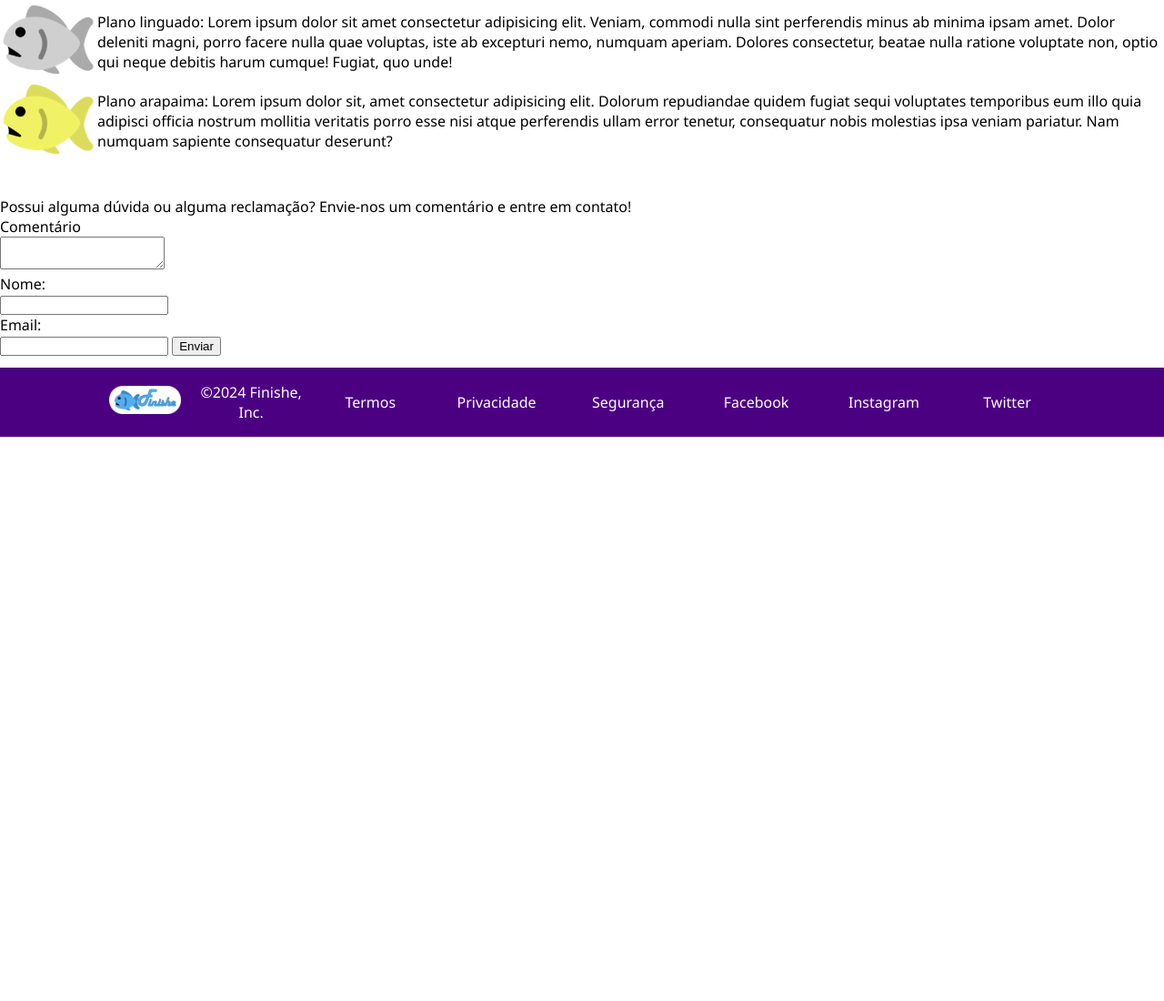
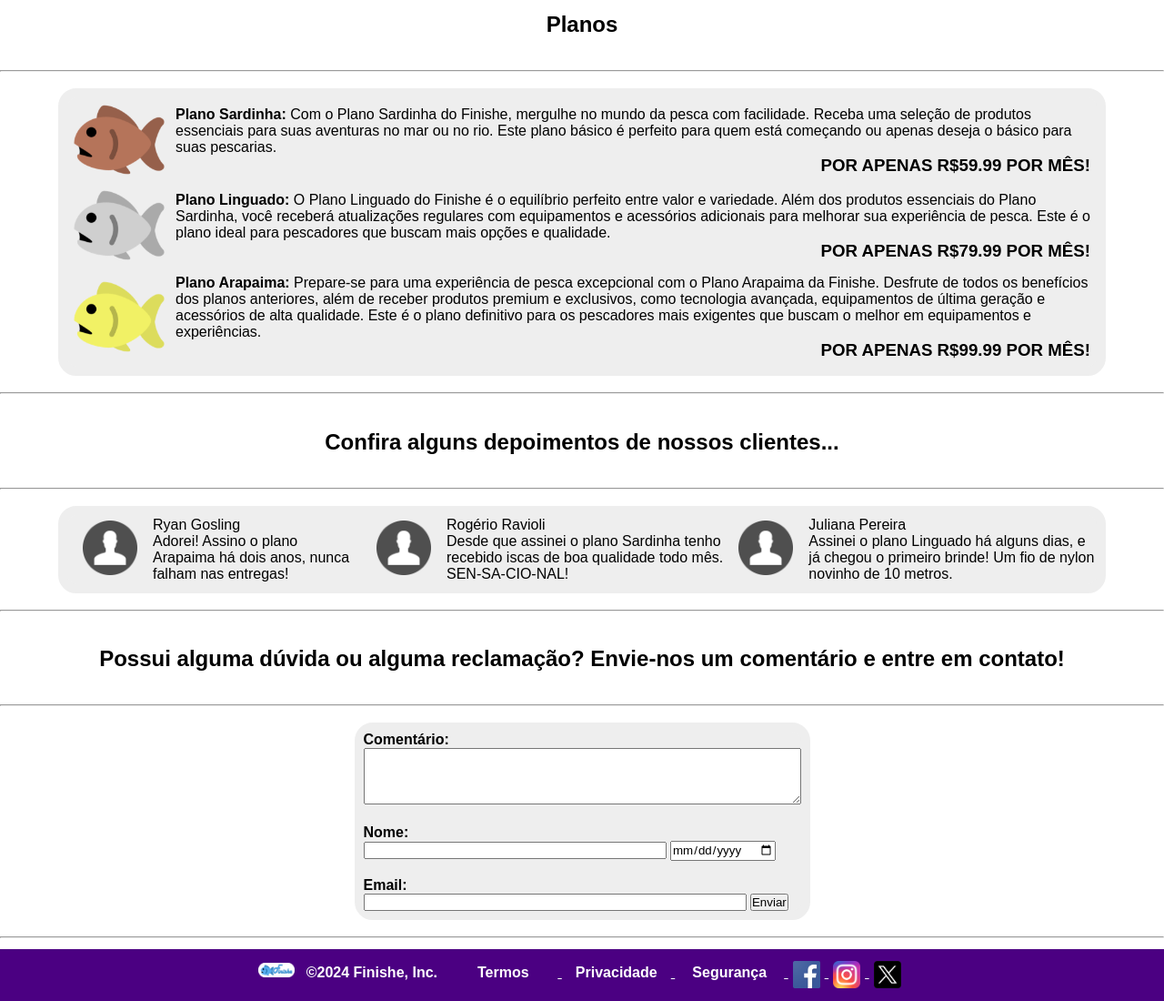
Before and after one commit to littlerichard01/landingpage, a plain HTML site: page index.html in a window 1280 px wide. Shown: the part 691-1791 px from the top of the page at 91% size. Before the commit the page ends 1171 px from the top, so only its background shows below. Drawn offline with Linux system fonts and the light colour scheme.

Commit message:
feat(depoimentos) & style
[feat] adicionado três depoimentos
[style] melhorado a interface da landing page

```diff
--- a/index.html
+++ b/index.html
@@ -9,11 +9,9 @@
     <style>
         @import url(style.css);
     </style>
-
 </head>
 
 <body>
-
     <header>
 
         <img src="img/logo.png" alt="Logo Finishe" width="20%">
@@ -35,160 +33,240 @@
                 Catálogo
             </div>
         </a>
-
-        </table>
-
-        <!-- planos, conheça a finishe, catálogo-->
     </header>
 
     <main>
+        <section id="generico">
+
+            <center>
+                <h1>Benefícios populares...</h1>
+
+                <br><br>
+                <hr><br>
+
+                <div id="produtos">
+                    <h4>Benefício semestral do plano Linguado</h4>
+                    <br>
+                    <img src="/img/chapeu.jpg" alt="Chapéu de pesca" width="300px">
+                    <br><br>
+                    CHAPÉU DE PESCADOR FINISHE
+                </div>
+
+                <div id="produtos">
+                    <h4>Benefício anual do plano Sardinha</h4>
+                    <br>
+                    <img src="/img/isca.jpg" alt="Isca de pesca" width="300px">
+                    <br><br>
+                    ISCA DE PESCA PROFISSIONAL
+                </div>
+
+                <div id="produtos">
+                    <h4>Benefício semestral do plano Arapaima</h4>
+                    <br>
+                    <img src="/img/vara.jpg" alt="Vara de pesca" width="300px">
+                    <br><br>
+                    VARA DE PESCA DE FIBRA DE CARBONO
+                </div>
+            </center>
+        </section>
+
+        <br>
+        <hr>
 
         <section id="generico">
 
-            <div id="produtos">
-                <img src="/img/chapeu.jpg" alt="Chapéu de pesca" width="300px">
-                <br>
-                benéficio semestral do plano Linguado
-            </div>
-
-            <div id="produtos">
-                <img src="/img/isca.jpg" alt="Isca de pesca" width="300px">
-                <br>
-                benéficio anual do plano Sardinha
-            </div>
-
-            <div id="produtos">
-                <img src="/img/vara.jpg" alt="Vara de pesca" width="300px">
-                <br>
-                benéficio semestral do plano Arapaima
-            </div>
-
-            <!-- alguns benefícios (produtos) -->
-        </section>
-
-        <section id="generico">
-
+            <center>
                 <h1>Planos</h1>
 
-            <table>
+                <br><br>
+                <hr><br>
+
+                <table id="planos">
                     <tr>
-                    <td>
+                        <td id="planostd">
                             <img src="/img/sardinha.png" alt="Emblema Sardinha" width="100px">
                         </td>
-                    <td>
-                        Plano sardinha: Lorem ipsum dolor sit amet, consectetur adipisicing elit. Ex ea repudiandae
-                        accusantium suscipit odio, natus nisi sapiente fuga aliquid odit exercitationem officia nihil
-                        molestias, quibusdam reiciendis neque! Reprehenderit exercitationem blanditiis omnis. Pariatur,
-                        aut
-                        ipsum, doloribus asperiores sunt vero eum ducimus mollitia rerum ratione dolore veniam.
+                        <td id="planostd">
+                            <p><b>Plano Sardinha:</b> Com o Plano Sardinha do Finishe, mergulhe no mundo da pesca com
+                                facilidade. Receba uma seleção de produtos essenciais para suas aventuras no mar ou no
+                                rio.
+                                Este plano básico é perfeito para quem está começando ou apenas deseja o básico para
+                                suas
+                                pescarias.
+                            </p>
+                            <h3>POR APENAS R$59.99 POR MÊS!</h3>
                         </td>
                     </tr>
 
                     <tr>
-                    <td>
+                        <td id="planostd">
                             <img src="/img/linguado.png" alt="Emblema Linguado" width="100px">
                         </td>
-                    <td>
-                        Plano linguado: Lorem ipsum dolor sit amet consectetur adipisicing elit. Veniam, commodi nulla
-                        sint
-                        perferendis minus ab minima ipsam amet. Dolor deleniti magni, porro facere nulla quae voluptas,
-                        iste
-                        ab excepturi nemo, numquam aperiam. Dolores consectetur, beatae nulla ratione voluptate non,
-                        optio
-                        qui neque debitis harum cumque! Fugiat, quo unde!
-
+                        <td id="planostd">
+                            <p><b>Plano Linguado:</b> O Plano Linguado do Finishe é o equilíbrio perfeito entre valor e
+                                variedade. Além dos produtos essenciais do Plano Sardinha, você receberá atualizações
+                                regulares com equipamentos e acessórios adicionais para melhorar sua experiência de
+                                pesca.
+                                Este é o plano ideal para pescadores que buscam mais opções e qualidade.
+                            </p>
+                            <h3>POR APENAS R$79.99 POR MÊS!</h3>
                         </td>
                     </tr>
 
                     <tr>
-                    <td>
+                        <td id="planostd">
                             <img src="/img/arapaima.png" alt="Emblema Arapaima" width="100px">
                         </td>
-                    <td>
-                        Plano arapaima: Lorem ipsum dolor sit, amet consectetur adipisicing elit. Dolorum repudiandae
-                        quidem
-                        fugiat sequi voluptates temporibus eum illo quia adipisci officia nostrum mollitia veritatis
-                        porro
-                        esse nisi atque perferendis ullam error tenetur, consequatur nobis molestias ipsa veniam
-                        pariatur.
-                        Nam numquam sapiente consequatur deserunt?
-
+                        <td id="planostd">
+                            <p><b>Plano Arapaima:</b> Prepare-se para uma experiência de pesca excepcional com o Plano
+                                Arapaima da Finishe. Desfrute de todos os benefícios dos planos anteriores, além de
+                                receber
+                                produtos premium e exclusivos, como tecnologia avançada, equipamentos de última geração
+                                e
+                                acessórios de alta qualidade. Este é o plano definitivo para os pescadores mais
+                                exigentes
+                                que buscam o melhor em equipamentos e experiências.
+                            </p>
+                            <h3>POR APENAS R$99.99 POR MÊS!</h3>
                         </td>
                     </tr>
                 </table>
-
-            <!-- apresentação dos planos -->
+            </center>
         </section>
 
+        <br>
+        <hr>
+
         <section id="generico">
-            Possui alguma dúvida ou alguma reclamação? Envie-nos um comentário e entre em contato!
+
+            <center>
+                <h1>Confira alguns depoimentos de nossos clientes...</h1>
+
+                <br><br>
+                <hr><br>
+
+                <table id="planos">
+                    <tr>
+                        <td id="comentariostd">
+                            <img src="/img/usuario_gen.png" alt="Foto de usuário" width="60px">
+                        </td>
+                        <td id="comentariostd">
+                            Ryan Gosling
+                            <br>
+                            Adorei! Assino o plano Arapaima há dois anos, nunca falham nas entregas!
+                        </td>
+
+                        <td id="comentariostd">
+                            <img src="/img/usuario_gen.png" alt="Foto de usuário" width="60px">
+                        </td>
+                        <td id="comentariostd">
+                            Rogério Ravioli
+                            <br>
+                            Desde que assinei o plano Sardinha tenho recebido iscas de boa qualidade todo mês.
+                            SEN-SA-CIO-NAL!
+                        </td>
+
+                        <td id="comentariostd">
+                            <img src="/img/usuario_gen.png" alt="Foto de usuário" width="60px">
+                        </td>
+                        <td id="comentariostd">
+                            Juliana Pereira
+                            <br>
+                            Assinei o plano Linguado há alguns dias, e já chegou o primeiro brinde! Um fio de
+                            nylon novinho de 10 metros.
+                        </td>
+                    </tr>
+                </table>
+            </center>
+        </section>
+
+        <br>
+        <hr>
+
+        <section id="generico">
+
+            <center>
+                <h2>Possui alguma dúvida ou alguma reclamação? Envie-nos um comentário e entre em contato!</h2>
+
+                <br><br>
+                <hr><br>
 
                 <form>
-                <label for="comentario">Comentário</label>
+                    <div id="formulario">
+                        <label for="comentario"><b>Comentário:</b></label>
                         <br>
-                <textarea id="comentario" name="comentario">
+                        <textarea id="comentario" name="comentario" rows="4" cols="58">
                 </textarea>
+                        <br><br>
+
+                        <label for="nome"><b>Nome: </b></label>
                         <br>
+                        <input type="text" size="39" id="nome" name="nome" required>
 
-                <label for="nome">Nome: </label>
+                        <input type="date" id="data" name="data">
+                        <br><br>
+
+                        <label for="email"><b>Email: </b></label>
                         <br>
-                <input type="text" id="nome" name="nome" required>
-                <br>
-
-                <label for="email">Email: </label>
-                <br>
-                <input type="email" id="email" name="email" required>
+                        <input type="email" size="50" id="email" name="email" required>
 
                         <input type="submit" value="Enviar">
-
+                    </div>
                 </form>
-            <!-- formulário de contato -->
+            </center>
         </section>
 
+        <br>
+        <hr>
     </main>
 
     <footer>
+
         <center>
-            <table width="85%">
-                <tr>
-                    <td id="rodape">
-                        <img src="img/logo.png" alt="Logo Finishe" width="80%">
-                    </td>
+            <div id="rodapelogo">
+                <img src="img/logo.png" alt="Logo Finishe" width="100%">
+            </div>
 
-                    <td id="rodape">
+            <div id="rodape">
                 ©2024 Finishe, Inc.
-                    </td>
+            </div>
 
-                    <td id="rodapeefeito">
+            <a href="">
+                <div id="rodapeefeito">
                     Termos
-                    </td>
+                </div>
+            </a>
 
-                    <td id="rodapeefeito">
+            <a href="">
+                <div id="rodapeefeito">
                     Privacidade
-                    </td>
+                </div>
+            </a>
 
-                    <td id="rodapeefeito">
+            <a href="">
+                <div id="rodapeefeito">
                     Segurança
-                    </td>
+                </div>
+            </a>
 
-                    <td id="rodape">
-                        Facebook
-                    </td>
+            <a href="">
+                <div id="rodapeicon">
+                    <img src="img/facebook_logo.png" alt="Logo Finishe" width="30px">
+                </div>
+            </a>
 
-                    <td id="rodape">
-                        Instagram
-                    </td>
+            <a href="">
+                <div id="rodapeicon">
+                    <img src="img/instagram_logo.png" alt="Logo Finishe" width="30px">
+                </div>
+            </a>
 
-                    <td id="rodape">
-                        Twitter
-                    </td>
-
-                </tr>
-            </table>
+            <a href="">
+                <div id="rodapeicon">
+                    <img src="img/x_logo.png" alt="Logo Finishe" width="30px">
+                </div>
+            </a>
         </center>
-        <!-- termos, privacidade, segurança e redes sociais -->
     </footer>
-
 </body>
-
 </html>
--- a/style.css
+++ b/style.css
@@ -1,3 +1,9 @@
+* {
+    margin: 0;
+    padding: 0;
+    font-family: Arial, Helvetica, sans-serif;
+}
+
 header {
     background-color: indigo;
     color: white;
@@ -12,7 +18,6 @@ body {
     padding: 0px;
     margin: 0px;
     background-color: white;
-    font-family: 'Segoe UI', Tahoma, Geneva, Verdana, sans-serif
 }
 
 #caixas {
@@ -38,30 +43,92 @@ a {
 
 #produtos {
     display: inline-block;
+    border: 10px solid rgb(238, 238, 238);
+    border-radius: 20px;
+    background-color: rgb(238, 238, 238);
+    margin-left: 1%;
+    margin-right: 1%;
+    padding-left: 1%;
+    padding-right: 1%;
+}
+
+#planos {
+    width: 90%;
+    border: 10px solid rgb(238, 238, 238);
+    border-radius: 20px;
+    background-color: rgb(238, 238, 238);
+}
+
+#planostd {
+    padding: 5px;
+}
+
+h3 {
+    text-align: right;
+}
+
+#comentariostd {
+    padding-left: 15px;
+}
+
+#formulario {
+    display: inline-block;
+    text-align: left;
+    border: 10px solid rgb(238, 238, 238);
+    border-radius: 20px;
+    background-color: rgb(238, 238, 238);
 }
 
 footer {
     background-color: indigo;
     color: white;
-    padding-top: 1%;
     padding-left: 1%;
     padding-right: 1%;
-    padding-bottom: 1%;
     margin-top: 1%;
+}
+
+#rodapelogo {
+    text-align: center;
+    width: 40px;
+    height: 40px;
+    font-weight: bold;
+    display: inline-block;
+
 }
 
 #rodape {
     text-align: center;
-    width: 200px;
+    width: 160px;
+    height: 40px;
+    padding-top: 1.2%;
+    font-weight: bold;
+    display: inline-block;
 }
 
 #rodapeefeito {
     text-align: center;
-    width: 200px;
+    width: 120px;
+    height: 40px;
+    padding-top: 1.2%;
+    font-weight: bold;
+    display: inline-block;
 }
 
 #rodapeefeito:hover {
     text-align: center;
-    width: 200px;
+    width: 120px;
+    height: 40px;
+    padding-top: 1.2%;
     background-color: slateblue;
+    display: inline-block;
 }
+
+#rodapeicon {
+    text-align: center;
+    width: 40px;
+    height: 40px;
+    padding-top: 1%;
+    font-weight: bold;
+    display: inline-block;
+    vertical-align: middle;
+}
```
Also changed, not shown: img/facebook_logo.png (added), img/instagram_logo.png (added), img/usuario_gen.png (added), img/x_logo.png (added). Lines whose indentation alone changed are shown as unchanged.
